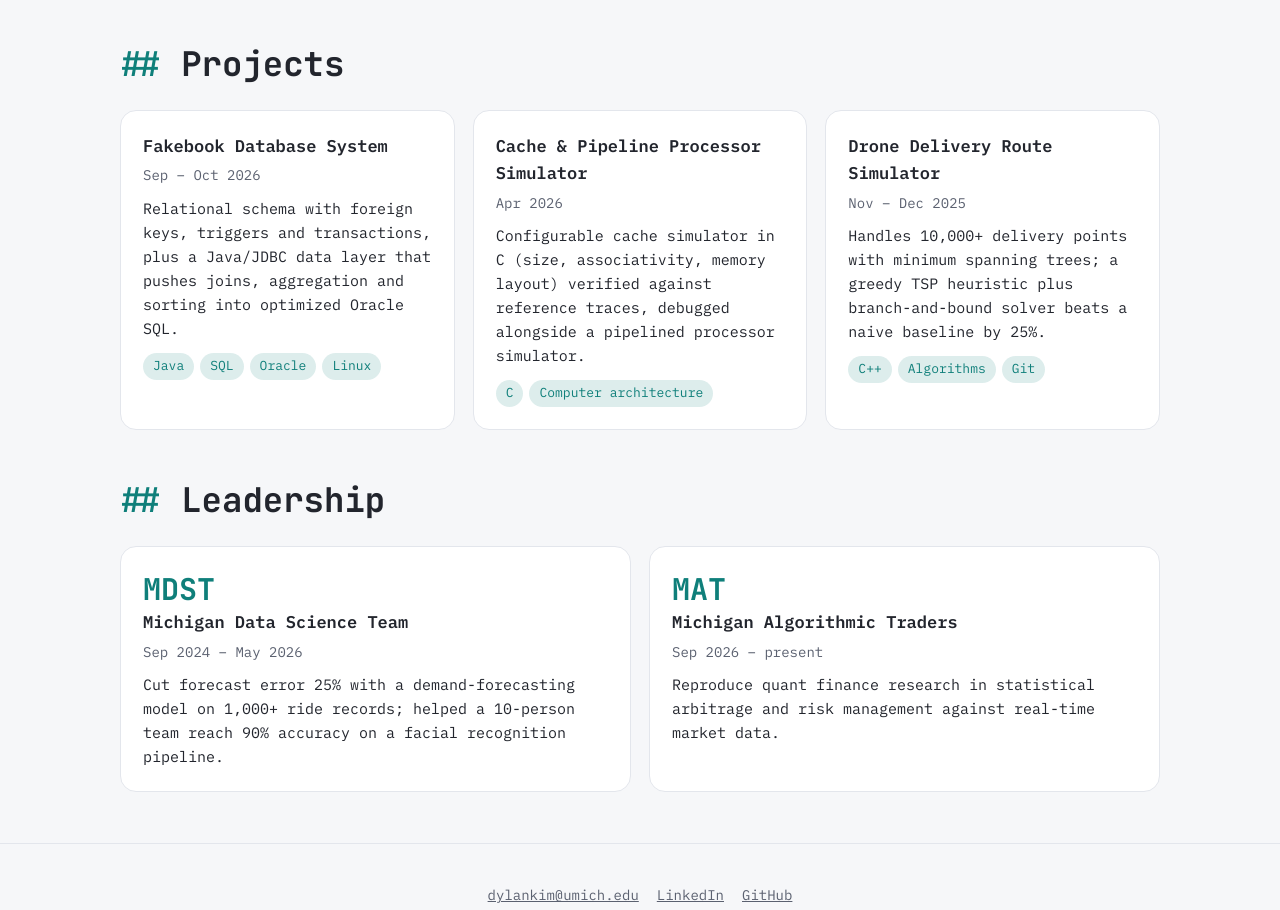
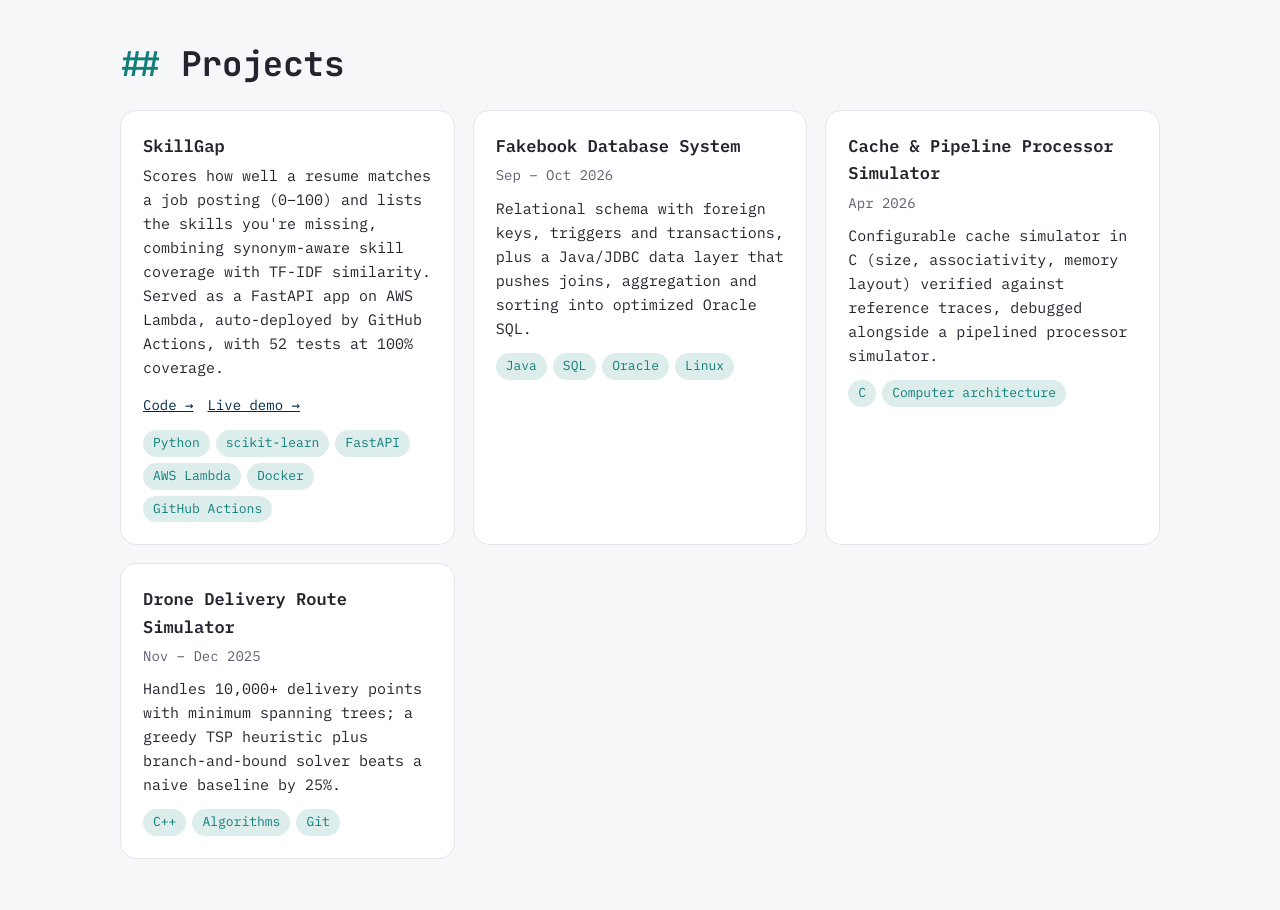
Before and after one commit to dkimumich/dkimumich.github.io, a plain HTML site: page index.html in a window 1280 px wide. Shown: the part 1480-2390 px from the top of the page. Drawn offline with Linux system fonts and the light colour scheme.

Commit message:
Add files via upload

```diff
--- a/index.html
+++ b/index.html
@@ -162,6 +162,7 @@ const experience = [
   {role:"Research Engineer", org:"Algoverse AI Research", when:"May 2025 – Mar 2026", pts:["Trained and evaluated AI/ML models in Python, improving bias-detection accuracy 25% across 10+ datasets with embedding-based evaluation","Built a Python automation pipeline for recurring experiments, cutting runtime 40% across 1,000+ prompts","Validated outputs across 3+ fairness metrics, reducing bias score 20% through systematic experimentation"]},
 ];
 const projects = [
+  {name:"SkillGap", desc:"Scores how well a resume matches a job posting (0–100) and lists the skills you're missing, combining synonym-aware skill coverage with TF-IDF similarity. Served as a FastAPI app on AWS Lambda, auto-deployed by GitHub Actions, with 52 tests at 100% coverage.", tags:["Python","scikit-learn","FastAPI","AWS Lambda","Docker","GitHub Actions"], code:"https://github.com/dkimumich/SkillGap", demo:"https://fsx5xni654.execute-api.us-east-2.amazonaws.com/docs"},
   {name:"Fakebook Database System", when:"Sep – Oct 2026", desc:"Relational schema with foreign keys, triggers and transactions, plus a Java/JDBC data layer that pushes joins, aggregation and sorting into optimized Oracle SQL.", tags:["Java","SQL","Oracle","Linux"]},
   {name:"Cache & Pipeline Processor Simulator", when:"Apr 2026", desc:"Configurable cache simulator in C (size, associativity, memory layout) verified against reference traces, debugged alongside a pipelined processor simulator.", tags:["C","Computer architecture"]},
   {name:"Drone Delivery Route Simulator", when:"Nov – Dec 2025", desc:"Handles 10,000+ delivery points with minimum spanning trees; a greedy TSP heuristic plus branch-and-bound solver beats a naive baseline by 25%.", tags:["C++","Algorithms","Git"]},
@@ -174,7 +175,7 @@ const leadership = [
 
 const esc = s => s.replace(/&/g,"&amp;").replace(/</g,"&lt;");
 document.getElementById("exp").innerHTML = experience.map(e=>`<div class="card"><h3>${esc(e.role)}</h3><div class="meta">${esc(e.org)} · ${esc(e.when)}</div><ul>${e.pts.map(p=>`<li>${esc(p)}</li>`).join("")}</ul></div>`).join("");
-document.getElementById("proj").innerHTML = projects.map(p=>`<div class="card"><h3>${esc(p.name)}</h3><div class="meta">${esc(p.when)}</div><p>${esc(p.desc)}</p><div class="links">${p.code?`<a href="${p.code}">Code →</a>`:""}${p.demo?`<a href="${p.demo}">Live demo →</a>`:""}</div><div class="tags">${p.tags.map(t=>`<span>${esc(t)}</span>`).join("")}</div></div>`).join("");
+document.getElementById("proj").innerHTML = projects.map(p=>`<div class="card"><h3>${esc(p.name)}</h3>${p.when?`<div class="meta">${esc(p.when)}</div>`:""}<p>${esc(p.desc)}</p><div class="links">${p.code?`<a href="${p.code}" target="_blank" rel="noopener">Code →</a>`:""}${p.demo?`<a href="${p.demo}" target="_blank" rel="noopener">Live demo →</a>`:""}</div><div class="tags">${p.tags.map(t=>`<span>${esc(t)}</span>`).join("")}</div></div>`).join("");
 document.getElementById("int").innerHTML = leadership.map(i=>`<div class="card"><div class="big">${esc(i.big)}</div><h3>${esc(i.label)}</h3><div class="meta">${esc(i.when)}</div><p style="margin:0">${esc(i.note)}</p></div>`).join("");
 document.getElementById("yr").textContent = new Date().getFullYear();
 
```
